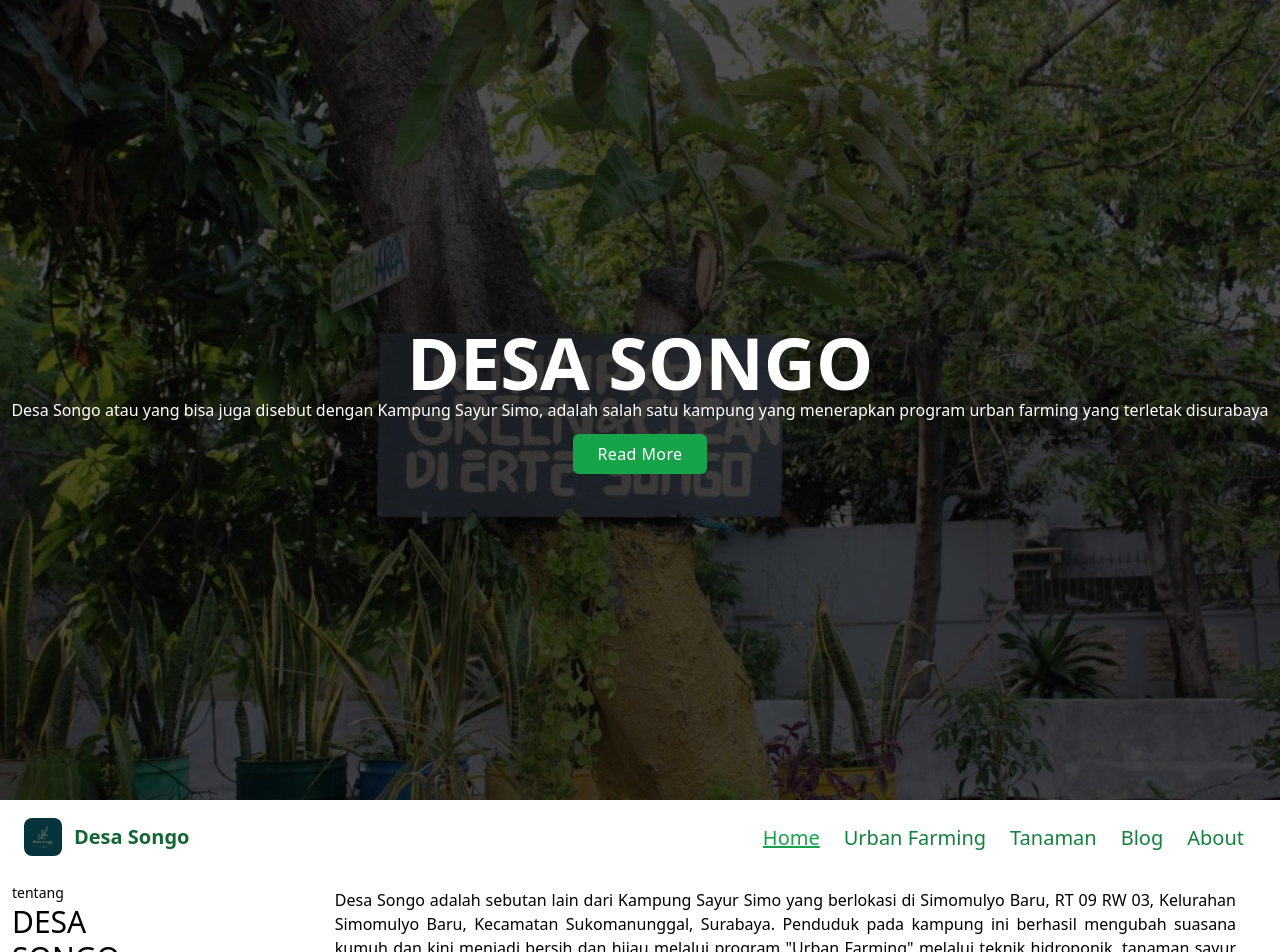
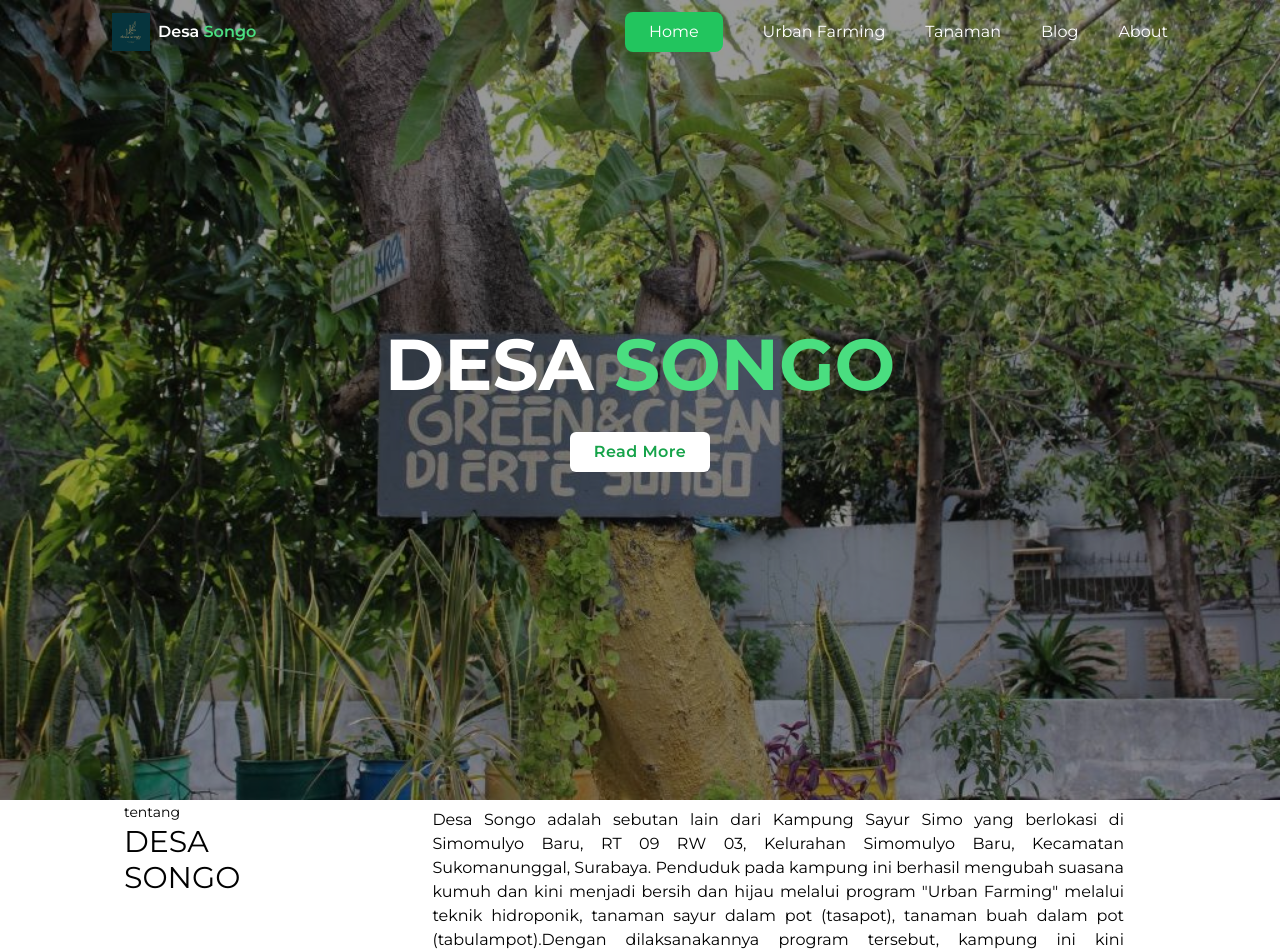
Before and after one commit to nursyah21/desasongo, a Vue app: page / in a window 1280 px wide. Shown: the top 952 px of the page. Built offline with nearby package versions, Linux system fonts and the light colour scheme.

Commit message:
Desain UI Home

```diff
--- a/index.html
+++ b/index.html
@@ -1,5 +1,6 @@
 <!DOCTYPE html>
 <html lang="en">
+
 <head>
   <meta charset="UTF-8" />
   <link rel="icon" type="image/svg+xml" href="/favicon.svg" />
@@ -9,10 +10,17 @@
   <script src="/static/frappe-charts.min.umd.js"></script>
   <link href="/static/froala_editor.pkgd.min.css" rel="stylesheet" type="text/css" />
   <script src="/static/froala_editor.pkgd.min.js"></script>
+  <link rel="preconnect" href="https://fonts.googleapis.com">
+  <link rel="preconnect" href="https://fonts.gstatic.com" crossorigin>
+  <link
+    href="https://fonts.googleapis.com/css2?family=Montserrat:ital,wght@0,100;0,200;0,300;0,400;0,500;0,600;0,700;0,800;0,900;1,100;1,200;1,300;1,400;1,500;1,600;1,700;1,800;1,900&display=swap"
+    rel="stylesheet">
 
 
 </head>
-  <body >
+
+<body>
   <div id="app"></div>
 </body>
+
 </html>
--- a/src/App.vue
+++ b/src/App.vue
@@ -7,3 +7,9 @@ export default {}
     <router-view />
   </div>
 </template>
+
+<style>
+* {
+  font-family: 'Montserrat', sans-serif;
+}
+</style>
--- a/src/components/index.ts
+++ b/src/components/index.ts
@@ -2,3 +2,4 @@ export {default as Footer} from './Footer.vue'
 export {default as Home} from './Home.vue'
 export {default as Modal} from './Modal.vue'
 export {default as Loading} from './Loading.vue'
+export {default as Navbar} from './layout/Navbar.vue'
--- /dev/null
+++ b/src/components/layout/Navbar.vue
@@ -0,0 +1,62 @@
+<template>
+    <!-- navbar -->
+    <nav class="fixed w-full flex py-3 px-3 md:px-28 justify-between z-50 top-0 transition duration-300"
+        :class="{ 'bg-white': onScroll, 'bg-none': !onScroll }">
+
+        <a href="" class="flex items-center hover:no-underline">
+            <img src="/favicon.svg" alt="" class="w-[38px] mr-2">
+            <span class="text-base font-semibold">Desa <span class="text-green-400">Songo</span></span>
+        </a>
+
+        <div class="lg:flex hidden items-center text-base gap-x-10">
+            <a href="/" class="nav-link active">Home</a>
+            <a href="/blog/urban-farming" class="nav-link">Urban Farming</a>
+            <a href="/blog/tanaman" class="nav-link">Tanaman</a>
+            <a href="/list-blog" class="nav-link">Blog</a>
+            <a href="/blog/about" class="nav-link">About</a>
+        </div>
+
+        <!-- burger button -->
+        <button @click="dropdownFunc" class="lg:hidden block px-2 rounded-lg bg-white">
+            <svg xmlns="http://www.w3.org/2000/svg" class="w-5 h-5" viewBox="0 0 20 20">
+                <path
+                    d="M10 6a2 2 0 110-4 2 2 0 010 4zM10 12a2 2 0 110-4 2 2 0 010 4zM10 18a2 2 0 110-4 2 2 0 010 4z" />
+            </svg>
+        </button>
+    </nav>
+
+    <div v-show="dropdown" class="py-2 absolute z-50 bg-white w-full h-screen">
+        <a href="/" class="nav-link">Home</a><br class="my-1">
+        <a href="/blog/urban-farming" class="nav-link">Urban Farming</a><br class="my-1">
+        <a href="/blog/tanaman" class="nav-link">Tanaman</a><br class="my-1">
+        <a href="/list-blog" class="nav-link">Blog</a><br class="my-1">
+        <a href="/blog/about" class="nav-link">About</a>
+    </div>
+</template>
+<script>
+export default {
+    name: "Navbar",
+    data() {
+        return {
+            dropdown: false,
+            onScroll: false,
+        }
+    },
+    mounted() {
+        window.addEventListener('scroll', (data) => {
+            if (window.scrollY > 5) {
+                this.onScroll = true;
+            } else {
+                this.onScroll = false;
+            }
+        });
+    },
+    method: {
+        dropdownFunc() {
+            alert('ah')
+            this.dropdown = !this.dropdown
+            if (this.dropdown) window.location.href = `${window.location.origin}/#body`;
+        }
+    }
+}
+</script>
--- a/src/index.css
+++ b/src/index.css
@@ -19,14 +19,45 @@
     @apply w-full ;
   }
   .btn-primary{
-    @apply px-6 py-2 font-medium tracking-wide text-white capitalize transition-colors duration-300 transform bg-green-600 rounded-md hover:bg-green-500 focus:outline-none focus:ring focus:ring-green-300 focus:ring-opacity-80;
+    @apply px-6 py-2 font-medium tracking-wide capitalize transition-transform duration-300 transform bg-gradient-to-r from-green-600 rounded-md to-green-500 hover:scale-110 focus:outline-none focus:ring focus:ring-green-300 focus:ring-opacity-80 text-white;
+  }
+  .btn-secondary{
+    @apply px-6 py-2 font-medium tracking-wide capitalize transition-transform duration-300 transform bg-white hover:scale-110 focus:outline-none focus:ring text-green-600 rounded-md;
   }
   .nav-link{
-    @apply  text-green-700 mx-3 duration-300 transform transition-colors ;
+    @apply relative ;
+  }
+  .nav-link.active{
+    @apply bg-green-500 px-6 py-2 rounded-lg;
+    color: white !important;
+  }
+  .nav-link::after {
+    content: "";
+    @apply absolute opacity-0 bottom-0 left-0 w-full h-[2px] bg-green-400 w-0 rounded-xl;
+    -webkit-transition: width .3s ease-in-out;
+    -moz-transition: width .3s ease-in-out;
+    -o-transition: width .3s ease-in-out;
+    transition: width .3s ease-in-out;
   }
   .nav-link:hover{
-    @apply text-green-600 underline;
+    @apply no-underline;
   }
+  .nav-link:hover::after {
+    @apply opacity-100 w-full;
+  }
+  .nav-link.active:hover::after {
+    @apply opacity-0;
+  }
+
+  .bg-white .nav-link, .bg-white a {
+    @apply text-black;
+  }
+
+  .bg-none .nav-link, .bg-none a {
+    @apply text-white;
+  }
+
+
   .btn-dropdown{
     @apply relative z-10 block p-2 text-gray-700 bg-white border rounded-md dark:text-white hover:border-blue-500;
   }
--- a/src/views/Blog.vue
+++ b/src/views/Blog.vue
@@ -98,7 +98,7 @@ export default{
   <Loading v-if="loading">{{loadingStatus}}</Loading>
   <div class="text-gray-500">
     <!-- navbar -->
-    <div class="bg-white border-b-2 pb-1 px-2 sm:px-8 pt-1 fixed top-0 w-screen left-0 bg-opacity-80 items-center">
+    <div class="bg-white border-b-2 pb-1 px-2 sm:px-8 pt-1 fixed top-0 w-full left-0 bg-opacity-80 items-center">
       <a href="/" class="mx-2 text-xl hover:underline cursor-pointer">Home</a> <span class="text-lg">
         | Desa Songo
       </span>
--- a/src/views/Index copy.vue
+++ b/src/views/Index copy.vue
@@ -44,7 +44,7 @@ export default{
   <Loading v-if="loading">load data</Loading>
   <div class="text-gray-500 p-3">
     <!-- navbar -->
-    <div class="bg-white border-b-2 pb-1 px-2 sm:px-8 pt-1 fixed top-0 w-screen left-0 bg-opacity-80">
+    <div class="bg-white border-b-2 pb-1 px-2 sm:px-8 pt-1 fixed top-0 w-full left-0 bg-opacity-80">
       <button @click="move(idx)" :class="{underline: navbar[idx].active}" v-for="i,idx in navbar" class="mx-2 text-xl hover:underline">{{i.page}}</button>
     </div>
     <!-- banner -->
--- a/src/views/Index.vue
+++ b/src/views/Index.vue
@@ -1,42 +1,33 @@
 <script>
-import { Home } from '../components';
+import { Home, Navbar } from '../components';
 
 export default {
   data() {
     return {
-            dropdown: false
+
     };
   },
   methods: {
     readMore(id) {
       window.location.href = `${window.location.origin}/#${id}`;
     },
-        dropdownFunc(){
-          // alert('ah')
-          this.dropdown = !this.dropdown
-          if(this.dropdown) window.location.href = `${window.location.origin}/#body`;
-        }
   },
-    components: { Home }
+  components: { Home, Navbar }
 }
 </script>
 
 <template>
+  <navbar></navbar>
   <!-- header -->
-  <div class="h-screen w-screen">
-    <div class="absolute top-0 bg-black h-full w-full opacity-70 z-10"> </div>
-    <div class="absolute w-full h-full bg-cover bg-[url('/banner.jpeg')] z-0"></div>
-    <div class="absolute z-20">
-      <div class="flex w-screen h-screen text-white">
+  <div class="h-screen w-full bg-[url('/banner.jpeg')] bg-cover">
+    <div class="w-full h-full bg-[rgba(0,0,0,.4)]">
+      <div class="flex w-full h-screen text-white">
 
         <!-- intro -->
-        <div class="flex h-screen w-screen justify-center items-center ">
-          <div class="text-center">
-            <h1 class="text-7xl font-bold">DESA SONGO</h1>
-            <h3>Desa Songo atau yang bisa juga disebut dengan Kampung Sayur Simo, adalah salah satu kampung yang
-              menerapkan program urban farming yang terletak disurabaya</h3>
-
-            <button @click="readMore('body')" class="btn-primary mt-3">Read more</button>
+        <div class="flex h-screen w-full justify-center items-center ">
+          <div class="text-center w-full px-3 md:px-28 lg:px-40 xl:px-52">
+            <h1 class="text-7xl font-bold mb-3">DESA <span class="text-green-400">SONGO</span></h1>
+            <button @click="readMore('body')" class="btn-secondary font-semibold mt-5">Read more</button>
           </div>
         </div>
       </div>
@@ -46,40 +37,7 @@ export default {
 
 
   <!-- body -->
-  <div id="body" class=" w-screen">
-    <!-- navbar -->
-    <nav class="sticky w-screen flex p-4 sm:p-6 justify-between text-xl bg-white z-50 overflow-hidden top-0">
-      <div class="flex items-center -mt-1.5">
-        <img src="/favicon.svg" alt="" class="w-[38px] rounded-lg">
-        <a href="" class="mx-3 text-green-800 sm:font-semibold">Desa Songo</a>
-      </div>
-
-      <!-- dropdown -->
-      <div class="right-0 absolute visible md:invisible">
-        <button @click="dropdownFunc" class="btn-dropdown mx-3 my-2">
-          <svg xmlns="http://www.w3.org/2000/svg" class="w-5 h-5" viewBox="0 0 20 20" fill="currentColor">
-            <path d="M10 6a2 2 0 110-4 2 2 0 010 4zM10 12a2 2 0 110-4 2 2 0 010 4zM10 18a2 2 0 110-4 2 2 0 010 4z" />
-          </svg>
-        </button>
-      </div>
-
-      <div class="invisible md:visible">
-        <a href="/" class="text-green-600 underline mx-3">Home</a>
-        <a href="/blog/urban-farming" class="nav-link">Urban Farming</a>
-        <a href="/blog/tanaman" class="nav-link">Tanaman</a>
-        <a href="/list-blog" class="nav-link">Blog</a>
-        <a href="/blog/about" class="nav-link">About</a>
-      </div>
-    </nav>
-
-    <div v-show="dropdown" class="py-2 absolute z-50 bg-white w-screen h-full">
-      <a href="/" class="text-green-600 underline mx-3">Home</a><br class="my-1">
-      <a href="/blog/urban-farming" class="nav-link">Urban Farming</a><br class="my-1">
-      <a href="/blog/tanaman" class="nav-link">Tanaman</a><br class="my-1">
-      <a href="/list-blog" class="nav-link">Blog</a><br class="my-1">
-      <a href="/blog/about" class="nav-link">About</a>
-    </div>
-
+  <div id="body" class="w-full px-3 md:px-28">
     <!-- content -->
     <div class="px-3">
       <div class="sm:flex">
@@ -88,15 +46,26 @@ export default {
           <p class="text-3xl">DESA SONGO</p>
         </div>
         <p class="my-2 text-justify sm:pl-48 sm:pr-8">
-          Desa Songo adalah sebutan lain dari Kampung Sayur Simo yang berlokasi di Simomulyo Baru, RT 09 RW 03, Kelurahan Simomulyo Baru, Kecamatan Sukomanunggal, Surabaya. Penduduk pada kampung ini berhasil mengubah suasana kumuh dan kini menjadi bersih dan hijau melalui program "Urban Farming" melalui teknik hidroponik, tanaman sayur dalam pot (tasapot), tanaman buah dalam pot (tabulampot).Dengan dilaksanakannya program tersebut, kampung ini kini mempunyai daya tarik bagi pengunjung-pengunjung dari luar desa untuk mengunjungi kampung ini.
+          Desa Songo adalah sebutan lain dari Kampung Sayur Simo yang berlokasi di Simomulyo Baru, RT 09 RW 03,
+          Kelurahan Simomulyo Baru, Kecamatan Sukomanunggal, Surabaya. Penduduk pada kampung ini berhasil mengubah
+          suasana kumuh dan kini menjadi bersih dan hijau melalui program "Urban Farming" melalui teknik hidroponik,
+          tanaman sayur dalam pot (tasapot), tanaman buah dalam pot (tabulampot).Dengan dilaksanakannya program
+          tersebut, kampung ini kini mempunyai daya tarik bagi pengunjung-pengunjung dari luar desa untuk mengunjungi
+          kampung ini.
         </p>
       </div>
 
       <!-- video profile -->
       <div class="my-4 sm:my-0 sm:pr-12 sm:py-12 md:flex">
-      <iframe width="600" height="358" src="https://www.youtube.com/embed/9HylJhIM5b8" title="Kampung Sayur Simo - Surabaya" frameborder="0" allow="accelerometer; autoplay; clipboard-write; encrypted-media; gyroscope; picture-in-picture" allowfullscreen class="w-full border sm:p-1 sm:shadow-md"></iframe>
+        <iframe width="600" height="358" src="https://www.youtube.com/embed/9HylJhIM5b8"
+          title="Kampung Sayur Simo - Surabaya" frameborder="0"
+          allow="accelerometer; autoplay; clipboard-write; encrypted-media; gyroscope; picture-in-picture"
+          allowfullscreen class="w-full border sm:p-1 sm:shadow-md"></iframe>
         <p class="mt-2 md:pl-24 text-justify">
-        Desa Songo atau Kampung Sayur Simo adalah kampung yang menerapkan program urban farming, ide ini berawal dari Bu Yaning yakni ketua RT Desa Songo yang mempunyai misi sangat mulia yaitu ingin menghijaukan kampung nya Misi ini diawali oleh Bu Yaning sejak tahun 2013 ...  <br class="hidden sm:block"><a href="/blog/tentang-desa-songo" class="text-blue-500">readmore</a>
+          Desa Songo atau Kampung Sayur Simo adalah kampung yang menerapkan program urban farming, ide ini berawal dari
+          Bu Yaning yakni ketua RT Desa Songo yang mempunyai misi sangat mulia yaitu ingin menghijaukan kampung nya Misi
+          ini diawali oleh Bu Yaning sejak tahun 2013 ... <br class="hidden sm:block"><a href="/blog/tentang-desa-songo"
+            class="text-blue-500">readmore</a>
         </p>
       </div>
 
@@ -108,7 +77,8 @@ export default {
           </p>
           Jelajahi kampung Simomulyo Baru dengan Virtual 3D Tour<br>
           <div class="mt-3">
-          <a href="https://dkpp.surabaya.go.id/VirtualTourSimomulyoBaru/" class="btn-primary hover:no-underline">Lihat Sekarang</a>
+            <a href="https://dkpp.surabaya.go.id/VirtualTourSimomulyoBaru/" class="btn-primary hover:no-underline">Lihat
+              Sekarang</a>
           </div>
         </div>
       </div>
```
Lines whose indentation alone changed are shown as unchanged.
